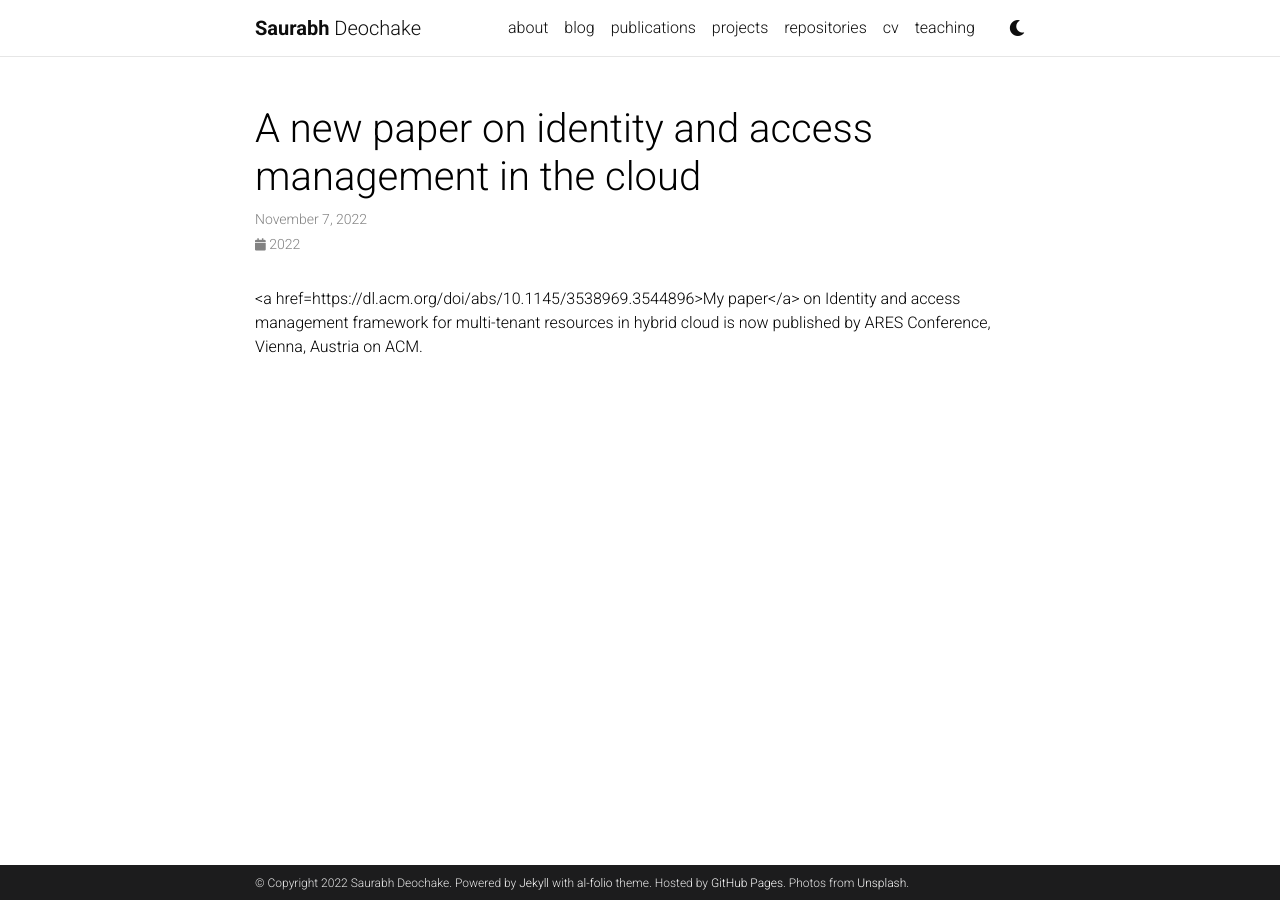
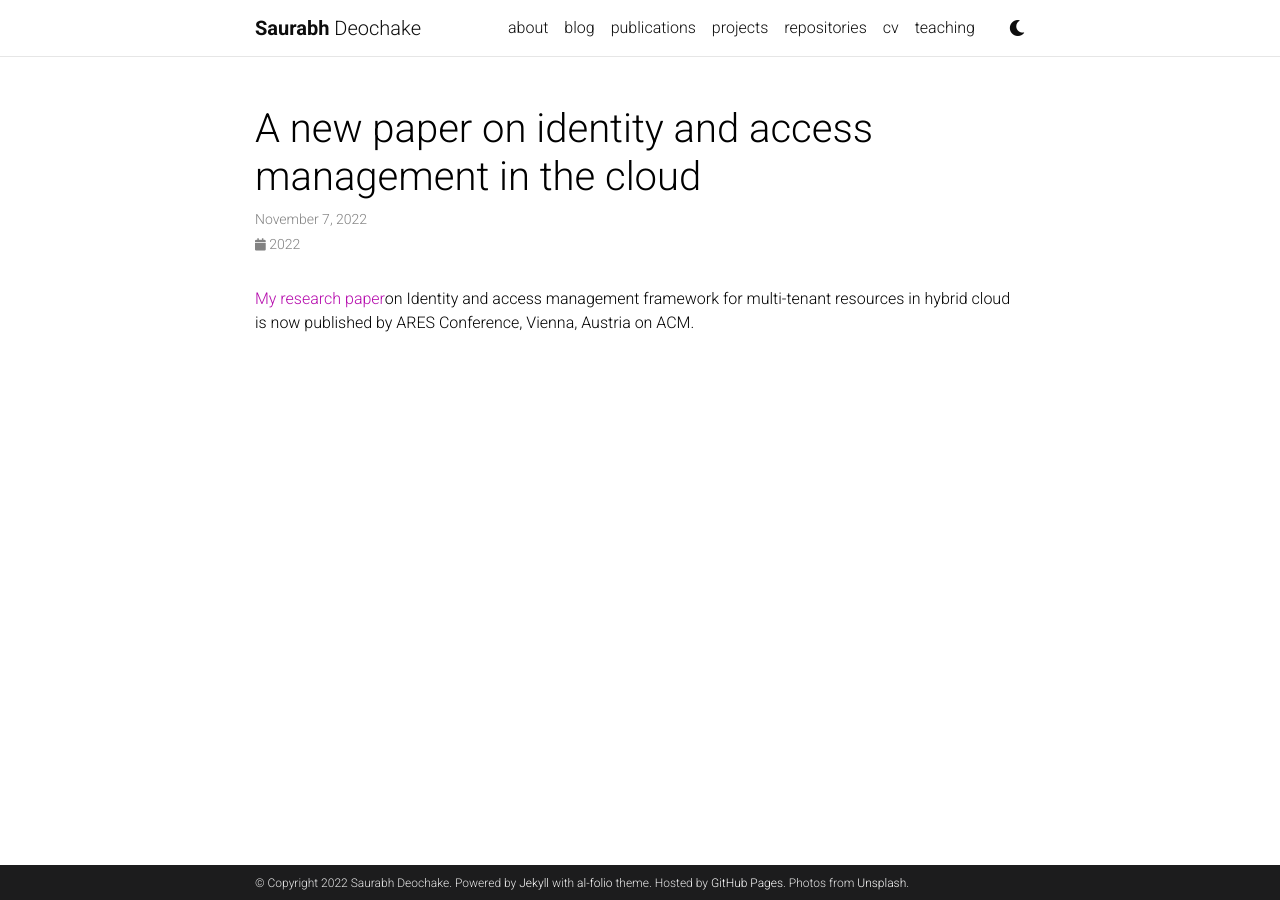
Before and after one commit to saurabh-deochake/saurabh-deochake.github.io, a Jekyll site: the page built from _news/announcement_2.md, in a window 1280 px wide. Built offline with Jekyll 4.4.1, drawn with Linux system fonts in a browser that asks for light colours; comment, search, counter and statistics services are not loaded; a style sheet for code colours, icons or effects is not loaded.

Commit message:
Fixed news and teaching sections

```diff
--- a/_news/announcement_2.md
+++ b/_news/announcement_2.md
@@ -5,7 +5,7 @@ date: 2022-11-07 16:11:00-0400
 inline: false
 ---
 
-<a href=https://dl.acm.org/doi/abs/10.1145/3538969.3544896>My paper</a> on Identity and access management framework for multi-tenant resources in hybrid cloud is now published by ARES Conference, Vienna, Austria on ACM.
+[My research paper](https://dl.acm.org/doi/abs/10.1145/3538969.3544896)on Identity and access management framework for multi-tenant resources in hybrid cloud is now published by ARES Conference, Vienna, Austria on ACM.
 
 <!---
 ***
```
Also changed, not shown: _news/announcement_1.md (+1 -1 lines), _news/announcement_3.md (+1 -1 lines).
